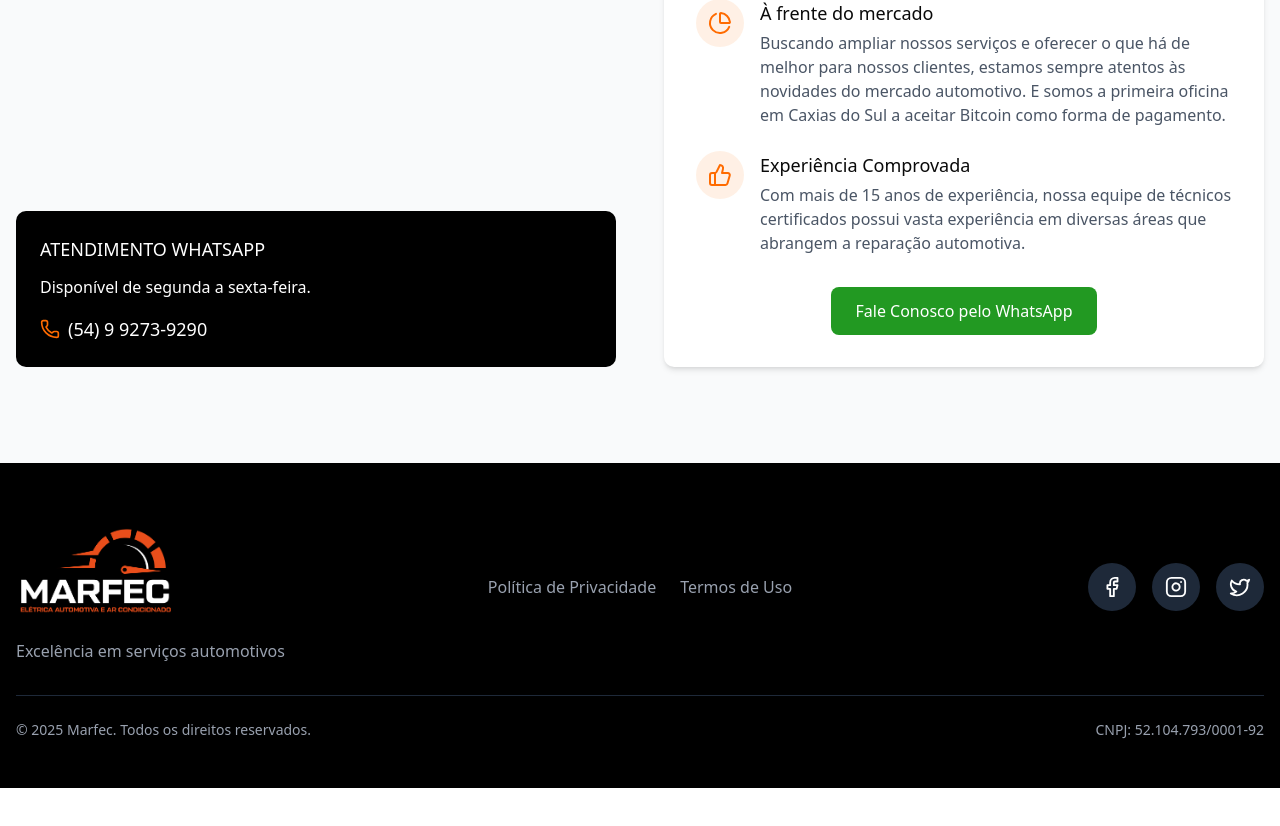
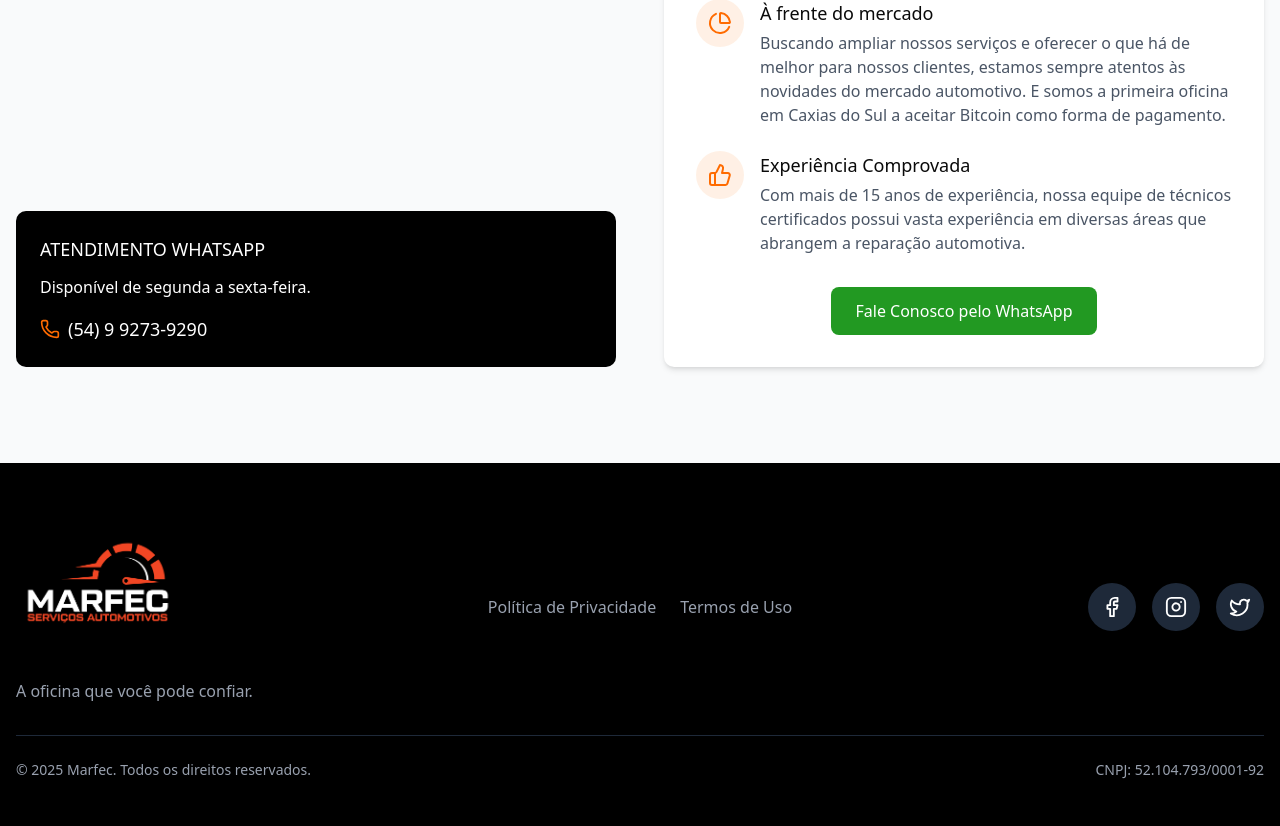
Before and after one commit to g-Trevisan/marfec-landing-page, a Next.js app: page / in a window 1280 px wide. Shown: the part 4701-5527 px from the top of the page. Before the commit the page ends 5489 px from the top, so only its background shows below. Built offline with nearby package versions, Linux system fonts and the light colour scheme.

Commit message:
Atualiza logo e texto do rodapé para melhor representação da marca

```diff
--- a/components/pages/public/home/footer.tsx
+++ b/components/pages/public/home/footer.tsx
@@ -72,14 +72,14 @@ export default function Footer() {
           <div className="items-center sm:items-start flex flex-col">
           {/* <div> */}
             <Image
-              src="/images/logos/marfec-sem-fundo.png"
+              src="/images/logos/FOTO DE PERFIL.png"
               alt="Logo Marfec"
               width={160}
               height={50}
               priority
             />
             <p className="mt-2 text-gray-400">
-              Excelência em serviços automotivos
+              A oficina que você pode confiar.
             </p>
           </div>
 
```
Also changed, not shown: public/images/logos/FOTO DE PERFIL.png.
